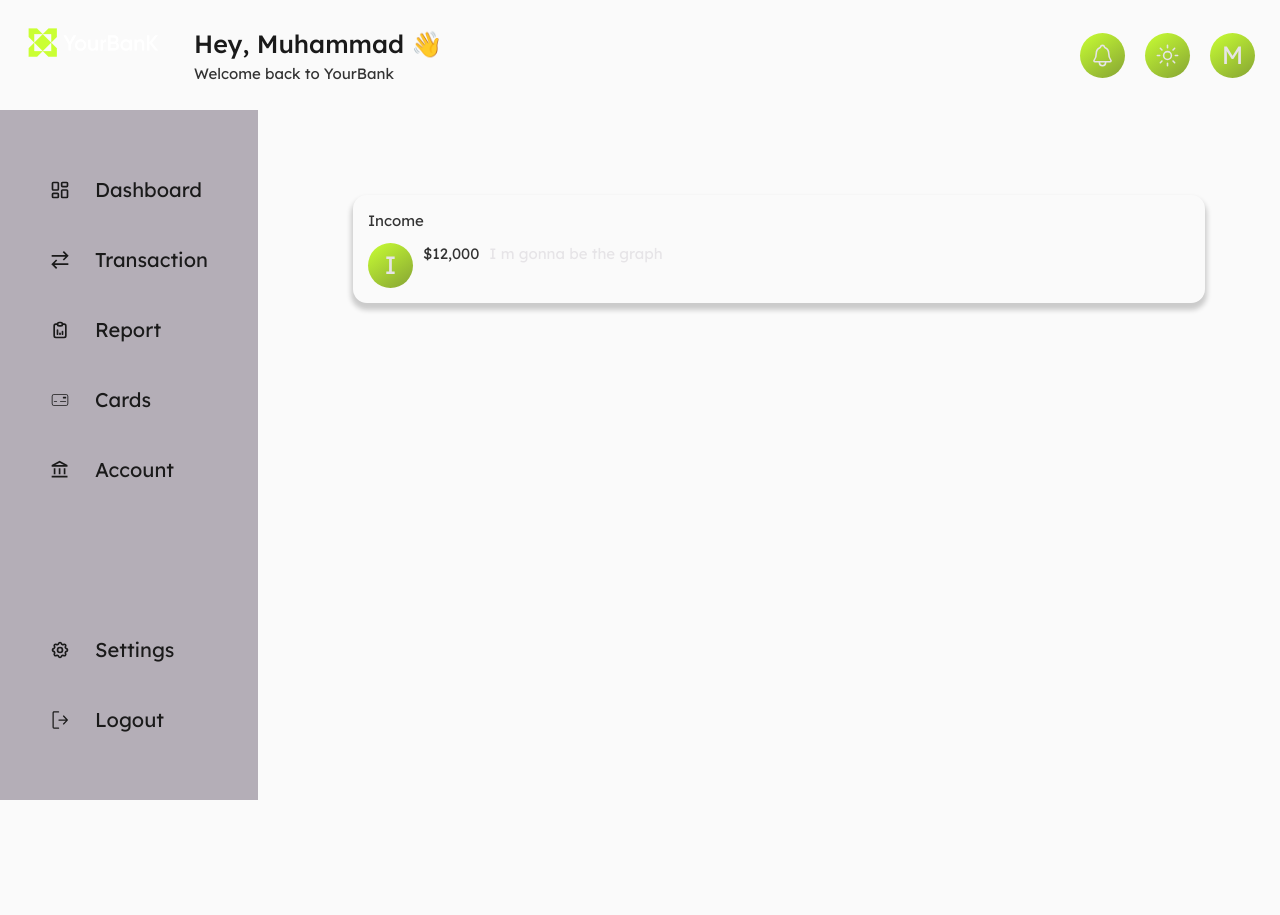
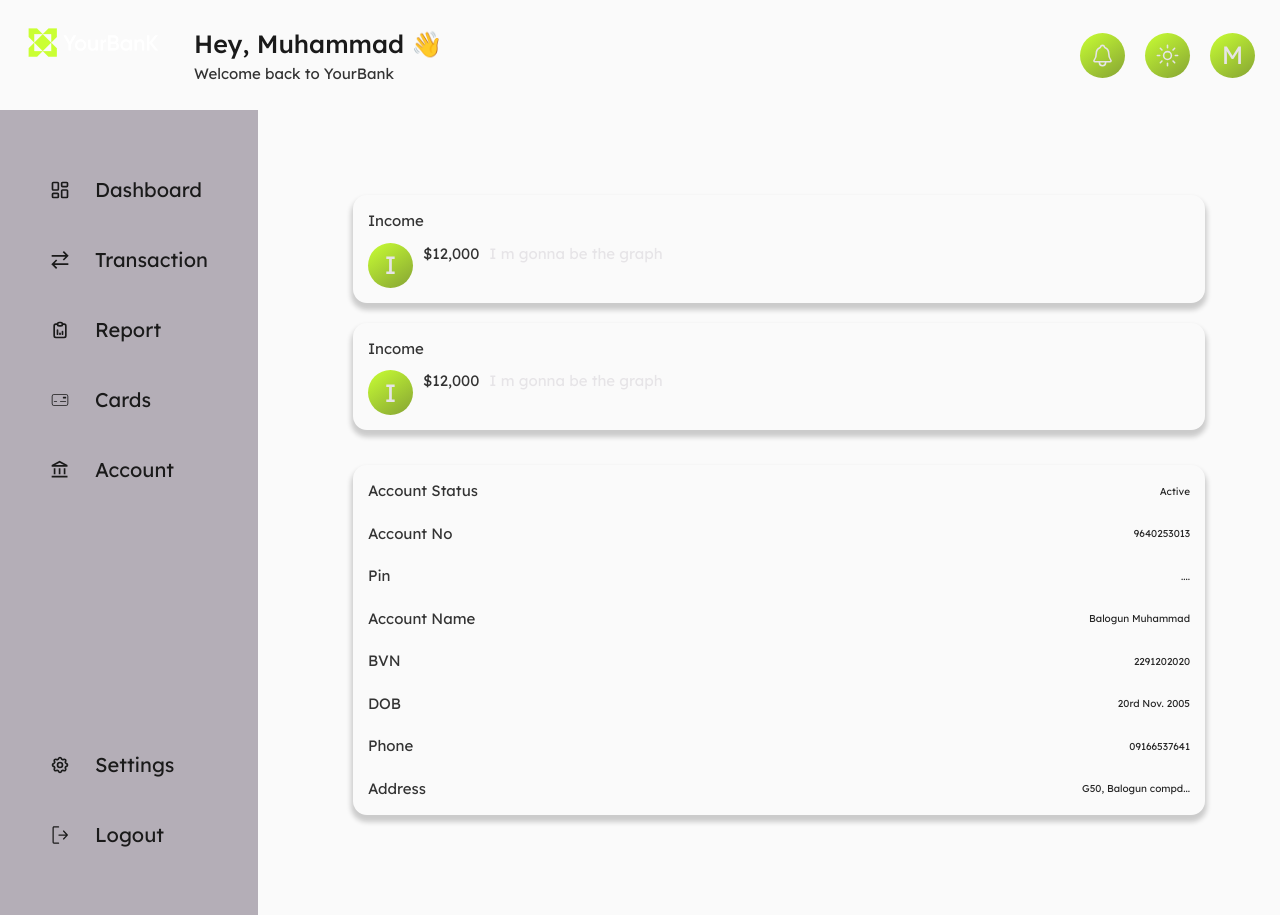
Before and after one commit to Muhammad0320/bank--f, a Next.js app: page /account in a window 1280 px wide. Before the commit the page ends 800 px from the top, so only its background shows below. Built offline with nearby package versions, Linux system fonts and the light colour scheme.

Commit message:
chore:  update page tsx

```diff
--- a/src/app/(content)/account/page.tsx
+++ b/src/app/(content)/account/page.tsx
@@ -23,6 +23,53 @@ const AccountPage = () => {
             <div>I m gonna be the graph</div>
           </FlexContainer>
         </FlexContainer>
+
+        <FlexContainer $flow="column" $size="tiny">
+          <Text> Income </Text>
+          <FlexContainer $flow="row" $size="tiny">
+            <IconContainer> I </IconContainer>
+
+            <Text> $12,000 </Text>
+
+            <div>I m gonna be the graph</div>
+          </FlexContainer>
+        </FlexContainer>
+
+        <FlexContainer $flow="column" $size="small" as="ul">
+          <FlexContainer $flow="row" $size="btw" as={'li'}>
+            <Text> Account Status </Text>
+            <Text $size="small"> Active </Text>
+          </FlexContainer>
+          <FlexContainer $flow="row" $size="btw" as={'li'}>
+            <Text> Account No </Text>
+            <Text $size="small"> 9640253013 </Text>
+          </FlexContainer>
+          <FlexContainer $flow="row" $size="btw" as={'li'}>
+            <Text> Pin </Text>
+            <Text $size="small"> .... </Text>
+          </FlexContainer>
+          <FlexContainer $flow="row" $size="btw" as={'li'}>
+            <Text> Account Name </Text>
+            <Text $size="small"> Balogun Muhammad </Text>
+          </FlexContainer>
+          <FlexContainer $flow="row" $size="btw" as={'li'}>
+            <Text> BVN </Text>
+            <Text $size="small"> 2291202020 </Text>
+          </FlexContainer>
+          <FlexContainer $flow="row" $size="btw" as={'li'}>
+            <Text> DOB </Text>
+            <Text $size="small"> 20rd Nov. 2005 </Text>
+          </FlexContainer>
+          <FlexContainer $flow="row" $size="btw" as={'li'}>
+            <Text> Phone </Text>
+            <Text $size="small"> 09166537641 </Text>
+          </FlexContainer>
+
+          <FlexContainer $flow="row" $size="btw" as={'li'}>
+            <Text> Address </Text>
+            <Text $size="small"> G50, Balogun compd... </Text>
+          </FlexContainer>
+        </FlexContainer>
       </AccountDetailsComponent>
     </AccountContainer>
   );
```
